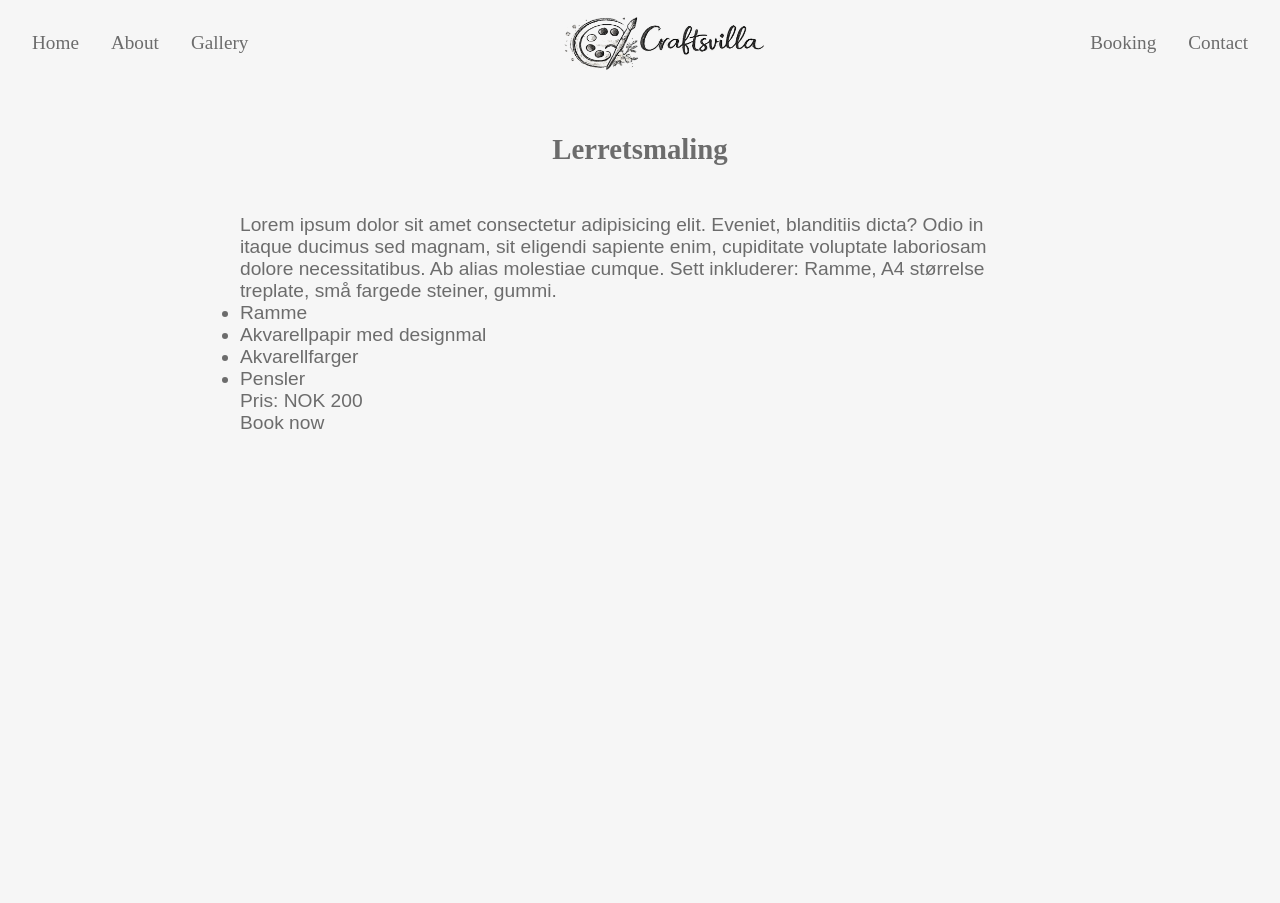
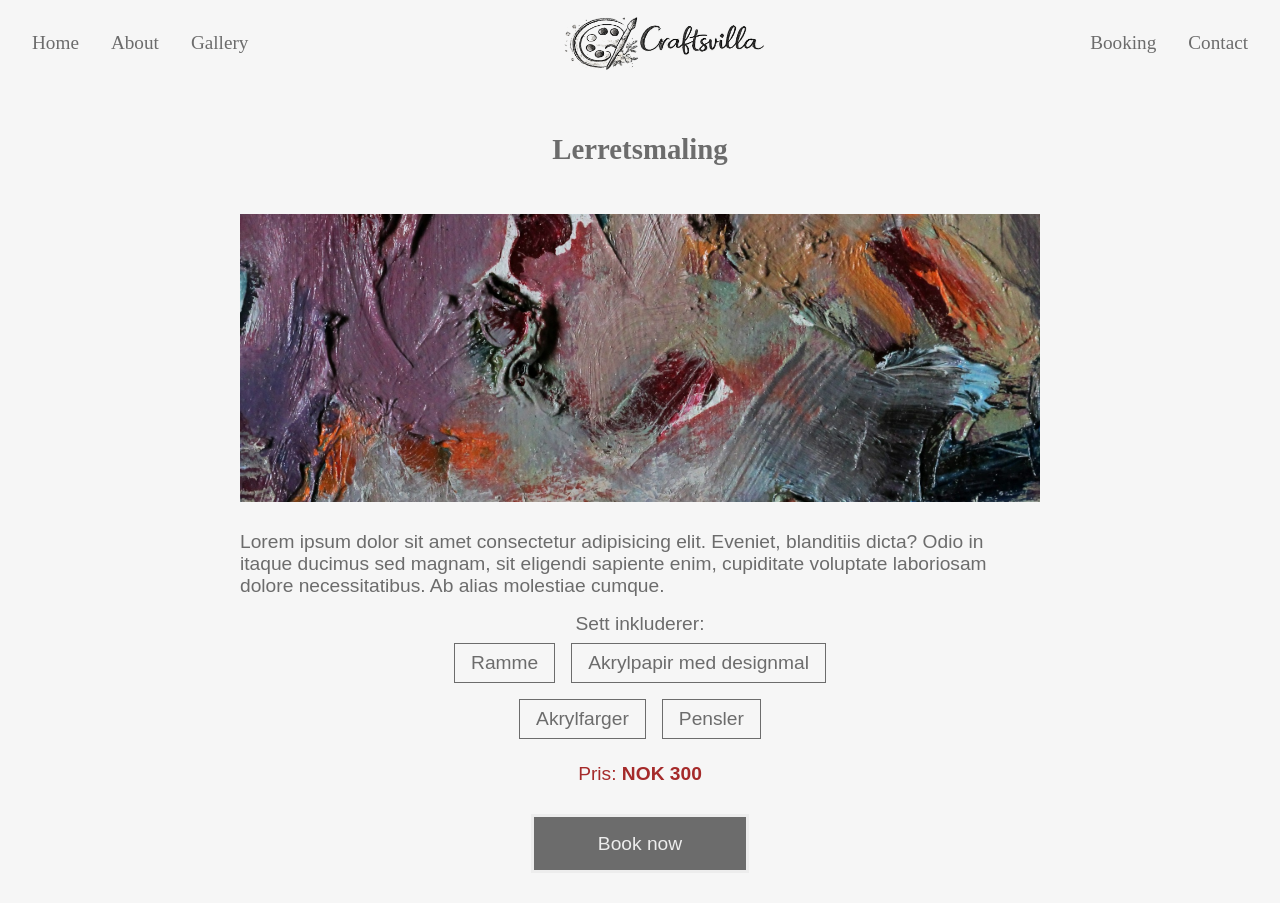
Before and after one commit to NehGuk/craftsvilla, a React (Vite) app: page /activities/lerretsmaling in a window 1280 px wide. Before the commit the page ends 805 px from the top, so only its background shows below. Built offline with nearby package versions, Linux system fonts and the light colour scheme; a web font is replaced by a local one.

Commit message:
Styles lerretsmaling component

```diff
--- a/src/Components/Activities/Lerretsmaling/Lerretsmaling.css
+++ b/src/Components/Activities/Lerretsmaling/Lerretsmaling.css
@@ -0,0 +1,35 @@
+.activity_text {
+  margin: 1.5rem 0 1rem 0;
+}
+
+.activity_details {
+  text-align: center;
+  display: flex;
+  flex-direction: column;
+  gap: 1rem;
+  align-items: center;
+}
+
+.activity_details__info p {
+  font-weight: 500;
+}
+
+.activity_details__info ul {
+  list-style: none;
+  max-width: 420px;
+}
+
+.activity_details__info ul li {
+  border: 1px solid var(--color-text-dark);
+  margin: 0.5rem 0.5rem;
+  padding: 0.5rem 1rem;
+  display: inline-block;
+}
+
+.activity_details__price {
+  color: var(--color-accent);
+}
+
+.activity_cta {
+  margin: 3rem 0;
+}
--- a/src/Components/Activities/Lerretsmaling/Lerretsmaling.tsx
+++ b/src/Components/Activities/Lerretsmaling/Lerretsmaling.tsx
@@ -1,28 +1,42 @@
+import "./Lerretsmaling.css"
 import { Link } from "react-router-dom"
+import lerretsmalingCover from "../../../assets/gallery/leirettsmaling/anne-nygard-HUdZ00yfTXE-unsplash.jpg"
 
 function Lerretsmaling() {
   return (
     <section className="content">
       <h1>Lerretsmaling</h1>
-      <article>
-        <p>
+      <article className="activity_area">
+        <img src={lerretsmalingCover} className="deco_img" />
+        <p className="activity_text">
           Lorem ipsum dolor sit amet consectetur adipisicing elit. Eveniet,
           blanditiis dicta? Odio in itaque ducimus sed magnam, sit eligendi
           sapiente enim, cupiditate voluptate laboriosam dolore necessitatibus.
-          Ab alias molestiae cumque. Sett inkluderer: Ramme, A4 størrelse
-          treplate, små fargede steiner, gummi.
+          Ab alias molestiae cumque.
         </p>
-        <ul>
-          <li>Ramme</li>
-          <li>Akvarellpapir med designmal</li>
-          <li>Akvarellfarger</li>
-          <li>Pensler</li>
-        </ul>
+
+        <div className="activity_details">
+          <div className="activity_details__info">
+            <p>Sett inkluderer:</p>
+            <ul>
+              <li>Ramme</li>
+              <li>Akrylpapir med designmal</li>
+              <li>Akrylfarger</li>
+              <li>Pensler</li>
+            </ul>
+          </div>
+          <div className="activity_details__price">
+            <p>
+              Pris: <strong>NOK 300</strong>
+            </p>
+          </div>
+        </div>
       </article>
-      <article>
-        <p>Pris: NOK 200</p>
-      </article>
-      <Link to="/booking">Book now</Link>
+      <div className="cta_container activity_cta">
+        <Link to="/booking" className="cta">
+          Book now
+        </Link>
+      </div>
     </section>
   )
 }
--- a/src/Components/Activities/MosaikkKunst/MosaikkKunst.css
+++ b/src/Components/Activities/MosaikkKunst/MosaikkKunst.css
@@ -33,6 +33,3 @@
 .activity_cta {
   margin: 3rem 0;
 }
-
-@media (max-width: 800px) {
-}
--- a/src/index.css
+++ b/src/index.css
@@ -68,9 +68,15 @@ a:hover {
   object-fit: cover;
 }
 
-@media (min-width: 800px) {
+@media (min-width: 1800px) {
   .deco_img {
-    height: 26rem;
+    height: 22rem;
+  }
+}
+
+@media (max-width: 800px) {
+  .deco_img {
+    height: 14rem;
   }
 }
 /* :root {
```
